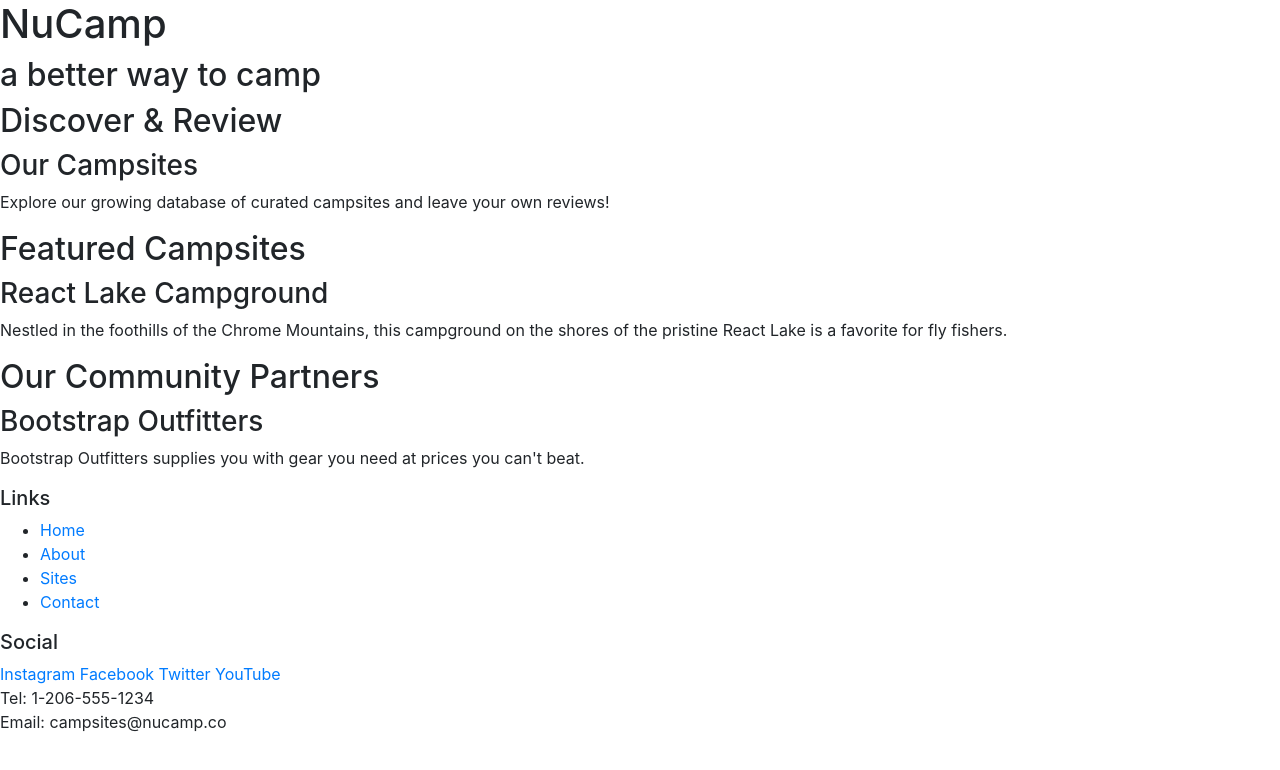
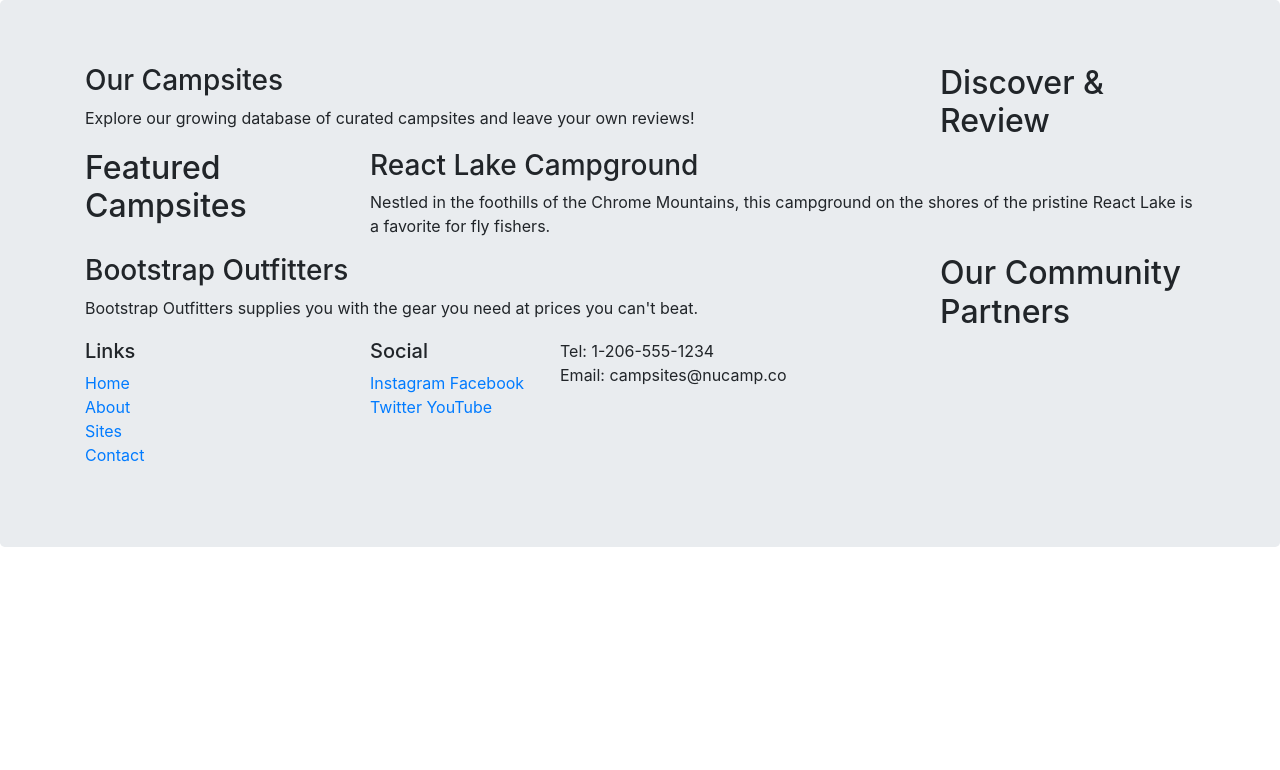
Before and after one commit to Valarance/Nucamp, a website: page nucampsite/index.html in a window 1280 px wide. Drawn offline with nearby package versions, Linux system fonts and the light colour scheme.

Commit message:
Bootstrap Grid

```diff
--- a/nucampsite/index.html
+++ b/nucampsite/index.html
@@ -14,51 +14,62 @@
 
 <body>
 
-    <header>
-        <div>
-            <h1>NuCamp</h1>
-            <h2>a better way to camp</h2>
+    <header class="jumbotron">
+        <div class="container">
+            <div class="row">
+                <div class="col-sm-4 order-sm-last col-md-3">
+                    <h2>Discover & Review</h2>
                 </div>
-    </header>
-
-    <div>
-        <h2>Discover & Review</h2>
+                <div class="col">
                     <h3>Our Campsites</h3>
                     <p>Explore our growing database of curated campsites and leave your own reviews!</p>
                 </div>
+            </div>
 
-    <div>
+            <div class="row">
+                <div class="col-sm-4 col-md-3">
                     <h2>Featured Campsites</h2>
+                </div>
+                <div class="col">
                     <h3>React Lake Campground</h3>
                     <p>Nestled in the foothills of the Chrome Mountains, this campground on the shores of the pristine React Lake is a favorite for fly fishers.</p>
                 </div>
-
-    <div>
-        <h2>Our Community Partners</h2>
-        <h3>Bootstrap Outfitters</h3>
-        <p>Bootstrap Outfitters supplies you with gear you need at prices you can't beat.</p>
             </div>
 
+            <div class="row">
+                <div class="col-sm-4 order-sm-last col-md-3">
+                    <h2>Our Community Partners</h2>
+                </div>
+                <div class="col">
+                    <h3>Bootstrap Outfitters</h3>
+                    <p>Bootstrap Outfitters supplies you with the gear you need at prices you can't beat.</p>
+                </div>
+            </div>
+        </div>
         <footer>
-        <div>
+            <div class="container">
+                <div class="row">
+                    <div class="col-4 col-sm-2">
                         <h5>Links</h5>
-            <ul>
+                        <ul class="list-unstyled">
                             <li><a href="#">Home</a></li>
                             <li><a href="#">About</a></li>
                             <li><a href="#">Sites</a></li>
                             <li><a href="#">Contact</a></li>
                         </ul>
                     </div>
-        <div>
+                    <div class="col-sm-2 offset-1">
                         <h5>Social</h5>
                         <a href="http://instagram.com/">Instagram</a>
                         <a href="http://facebook.com/">Facebook</a>
                         <a href="http://twitter.com/">Twitter</a>
                         <a href="http://youtube.com/">YouTube</a>
                     </div>
-        <div>
+                    <div class="col-sm-4">
                         Tel: 1-206-555-1234<br />
                         Email: campsites@nucamp.co
+                    </div>
+               </div>
             </div>
         </footer>
 
```
Lines whose indentation alone changed are shown as unchanged.
